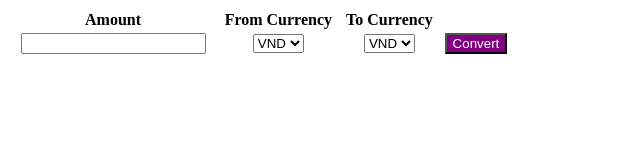
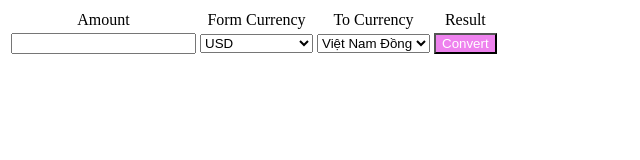
Before and after one commit to LeNam44/Module-1, a plain HTML site: page convertmoney.html in a window 1280 px wide. Shown: the whole page, without its empty margins (0-640 px from the left). Drawn offline with Linux system fonts and the light colour scheme.

Commit message:
chuyen tien

```diff
--- a/convertmoney.html
+++ b/convertmoney.html
@@ -1,45 +1,50 @@
-<html>
+<!DOCTYPE html>
+<html lang="en">
 
 <head>
-    <title>Convert Money</title>
-    <script src="convertmoney.js"></script>
+    <meta charset="UTF-8">
+    <title>Title</title>
 </head>
 
 <body>
-    <form>
-        <table style="text-align: center;width: 40%;">
+    <table style="text-align: center">
         <tr>
-                <th>Amount</th>
-                <th>From Currency</th>
-                <th>To Currency</th>
+            <td>Amount</td>
+            <td>Form Currency</td>
+            <td>To Currency</td>
+            <td>Result</td>
         </tr>
         <tr>
+            <td><label for="input"><input type="text" id="input"></label></td>
             <td>
-                    <input type="number" id="from_amount"></input>
+                <label for="fromCurrency">
+                    <select id="fromCurrency">
+                        <option value="1">USD</option>
+                        <option value="23000">Việt Nam Đồng</option>
+                    </select>
+                </label>
             </td>
             <td>
-                    <select name="from_currency" id="from">
-                        <option value="VN">VND</option>
-                        <option value="US">USD</option>
-                        <option value="JP">JPY</option>
+                <label for="toCurrency">
+                    <select id="toCurrency">
+                        <option value="23000">Việt Nam Đồng</option>
+                        <option value="1">USD</option>
                     </select>
+                </label>
             </td>
-                <td>
-                    <select name="to_currency" id="to">
-                        <option value="VN">VND</option>
-                        <option value="US">USD</option>
-                        <option value="JP">JPY</option>
-                    </select>
-                </td>
-                <td>
-                    <button type="button" style=" color: white; background-color: purple;">Convert</button>
-                </td>
+            <td><button style="color: white; background-color: violet;" onclick="convertMoney()">Convert</button></td>
         </tr>
     </table>
-        <p id="result" style="color:blue;"> </p>
-    </form>
-
-
+    <h2 style="color: blue;" id="result">
+        </h1>
+        <script>
+            function convertMoney() {
+                let input = parseInt(document.getElementById("input").value)
+                let fromCurrency = parseInt(document.getElementById("fromCurrency").value)
+                let toCurrency = parseInt(document.getElementById("toCurrency").value)
+                document.getElementById("result").innerHTML = input / fromCurrency * toCurrency
+            }
+        </script>
 </body>
 
 </html>
```
Lines whose indentation alone changed are shown as unchanged.
